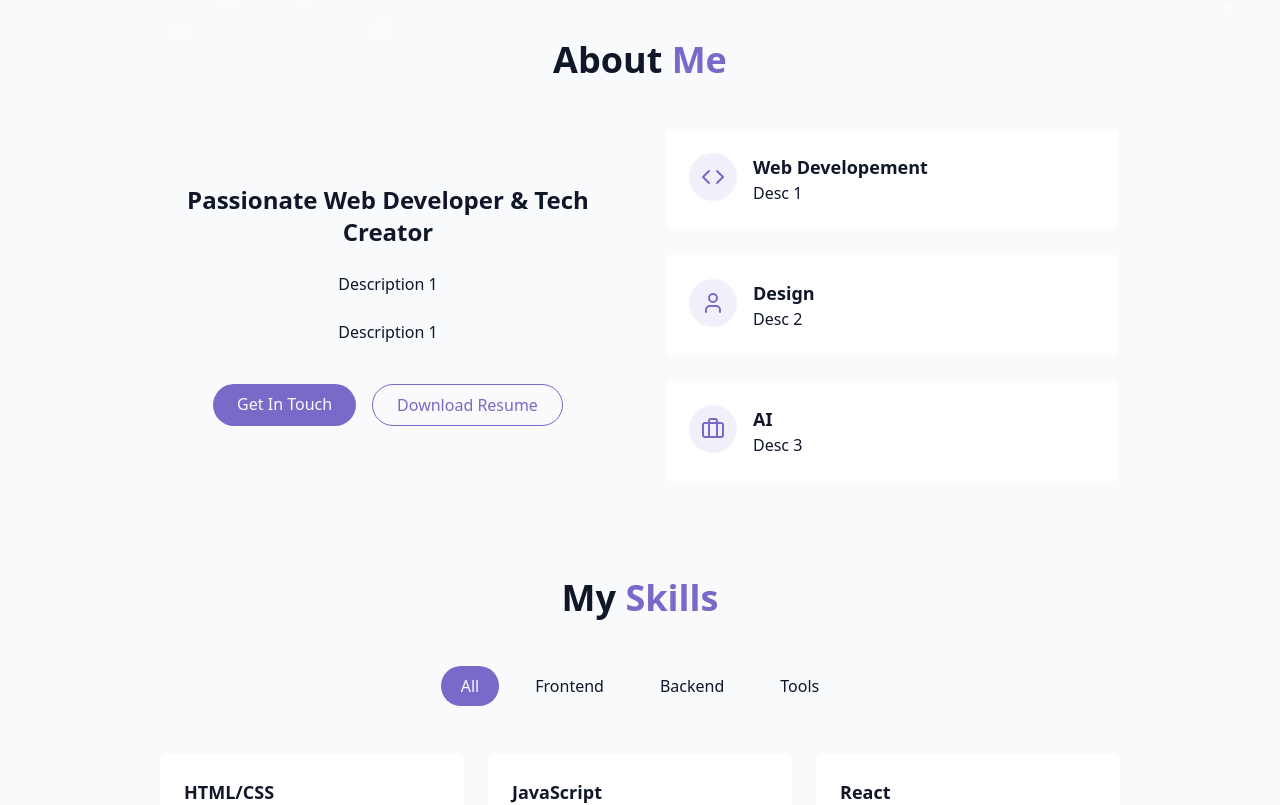
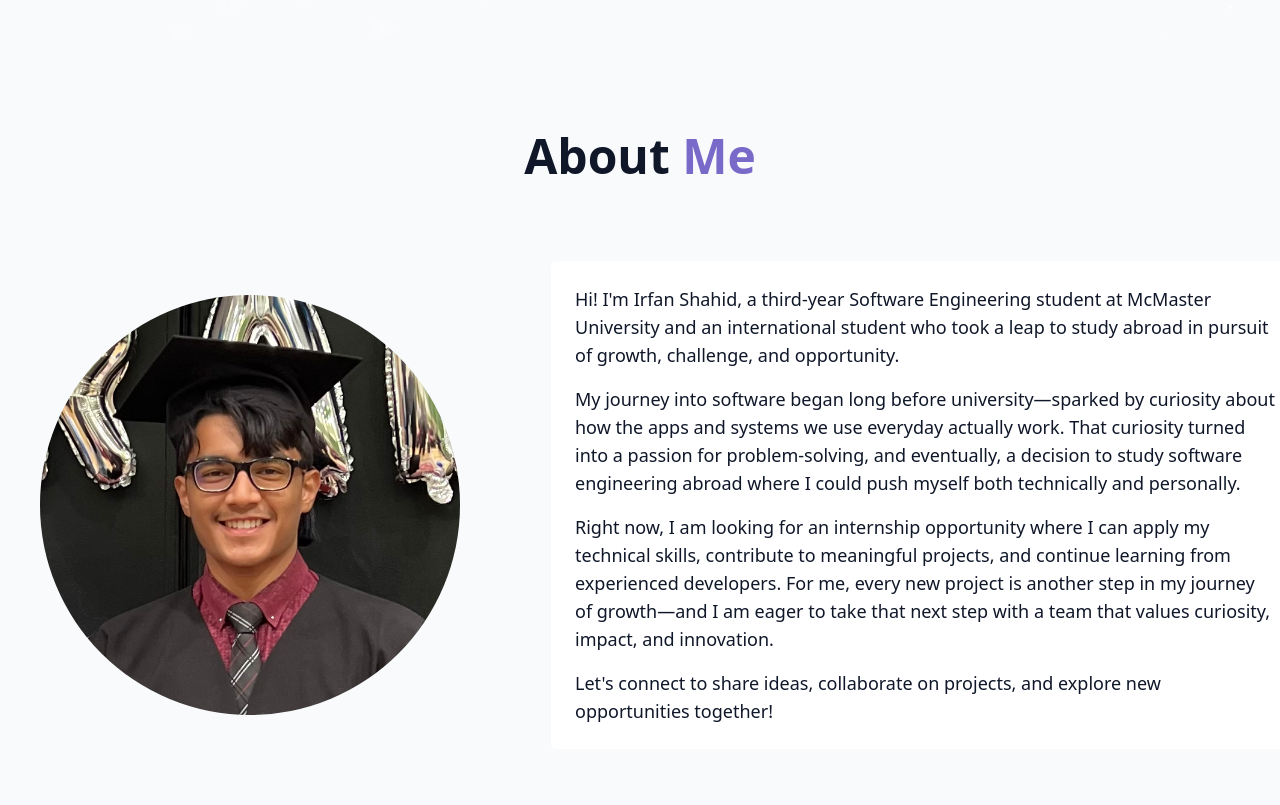
Before and after one commit to Irfxn21/Portfolio, a React (Vite) app: page / in a window 1280 px wide. Shown: the part 760-1565 px from the top of the page. Built offline with nearby package versions, Linux system fonts and the light colour scheme.

Commit message:
Updated about section

```diff
--- a/src/components/AboutSection.jsx
+++ b/src/components/AboutSection.jsx
@@ -3,68 +3,38 @@ import { Briefcase, Code, User } from "lucide-react"
 
 export const AboutSection = () => {
 
-    return <section id="about" className="py24 px4 relative">
+    return <section id="about" className="py-3 px-4 relative">
 
-            <div className="container mx-auto max-w-5xl">
-                <h2 className="text-3xl md:text-4xl font-bold mb-12 text-center">
+            <div className="container mx-auto max-w-5xl mt-20">
+                <h2 className="text-3xl md:text-5xl font-bold mb-20 text-center margin">
                     About <span className="text-primary"> Me</span>
                 </h2>
 
 
-                <div className="grid grid-cols-1 md:grid-cols-2 gap-12 items-center">
+                <div className="grid grid-cols-1 md:grid-cols-2 items-center ml-[-120px]">
                     <div className="space-y-6">
-                        <h3 className="text-2xl font-semibold">Passionate Web Developer & Tech Creator</h3>
-
-                        <p className="text-muted-foreground">Description 1</p>
-
-                        <p className="text-muted-foreground">Description 1</p>
-
-                        <div className="flex flex-col sm:flex-row gap-4 pt-4 justify-center">
-                            <a href="#contact" className="cosmic-button">
-                                Get In Touch
-                            </a>
-
-                            <a href="#contact" className="px-6 py-2 rounded-full border border-primary text-primary hover:bg-primary/10 transition-colors duration-300">
-                                Download Resume
-                            </a>
-                        </div>
+                        <img src="/projects/pfp.jpeg" className="rounded-full object-cover w-105 h-105"></img>
                     </div>
 
-                    <div className="grid grid-cols-1 gap-6">
-                        <div className="gradient-border p-6 card-hover">
+                    <div className="grid grid-cols-1 gap-6 ml-[-30px]">
+                        <div className="gradient-border p-6 card-hover w-[750px] mx-auto">
                             <div className="flex items-start gap-4">
-                                <div className="p-3 rounded-full bg-primary/10">
-                                    <Code className="h-6 w-6 text-primary" />
-                                </div>
-                                <div className="text-left">
-                                    <h4 className="font-semibold text-lg">Web Developement</h4>
-                                    <p className="text-muted-foreground">Desc 1</p>
+                                <div className="text-left space-y-4">
+                                    <p className="text-muted-foreground break-words text-lg">
+                                        Hi! I'm Irfan Shahid, a third-year Software Engineering student at McMaster University and an international student who took a leap to study abroad in pursuit of growth, challenge, and opportunity.
+                                    </p>
+                                    <p className="text-muted-foreground break-words text-lg">
+                                        My journey into software began long before university—sparked by curiosity about how the apps and systems we use everyday actually work. That curiosity turned into a passion for problem-solving, and eventually, a decision to study software engineering abroad  where I could push myself both technically and personally.
+                                    </p>
+                                    <p className="text-muted-foreground break-words text-lg">
+                                        Right now, I am looking for an internship opportunity where I can apply my technical skills, contribute to meaningful projects, and continue learning from experienced developers. For me, every new project is another step in my journey of growth—and I am eager to take that next step with a team that values curiosity, impact, and innovation.
+                                    </p>
+                                    <p className="text-muted-foreground break-words text-lg">
+                                        Let's connect to share ideas, collaborate on projects, and explore new opportunities together!
+                                    </p>
                                 </div>
                             </div>
                         </div>
-                        <div className="gradient-border p-6 card-hover">
-                            <div className="flex items-start gap-4">
-                                <div className="p-3 rounded-full bg-primary/10">
-                                    <User className="h-6 w-6 text-primary" />
-                                </div>
-                                <div className="text-left">
-                                    <h4 className="font-semibold text-lg">Design</h4>
-                                    <p className="text-muted-foreground">Desc 2</p>
-                                </div>
-                            </div>
-                        </div>
-                        <div className="gradient-border p-6 card-hover">
-                            <div className="flex items-start gap-4">
-                                <div className="p-3 rounded-full bg-primary/10">
-                                    <Briefcase className="h-6 w-6 text-primary" />
-                                </div>
-                                <div className="text-left">
-                                    <h4 className="font-semibold text-lg">AI</h4>
-                                    <p className="text-muted-foreground">Desc 3</p>
-                                </div>
-                            </div>
-                        </div>
-
                     </div>
                 </div>
 
--- a/vite.config.js
+++ b/vite.config.js
@@ -1,6 +1,13 @@
 import { defineConfig } from 'vite'
 import react from '@vitejs/plugin-react'
 import tailwindcss from '@tailwindcss/vite'
+
+import { fileURLToPath } from 'url';
+import path from 'path';
+
+const __filename = fileURLToPath(import.meta.url);
+const __dirname = path.dirname(__filename);
+
 
 // https://vite.dev/config/
 export default defineConfig({
```
Also changed, not shown: public/projects/pfp.jpeg (added).
